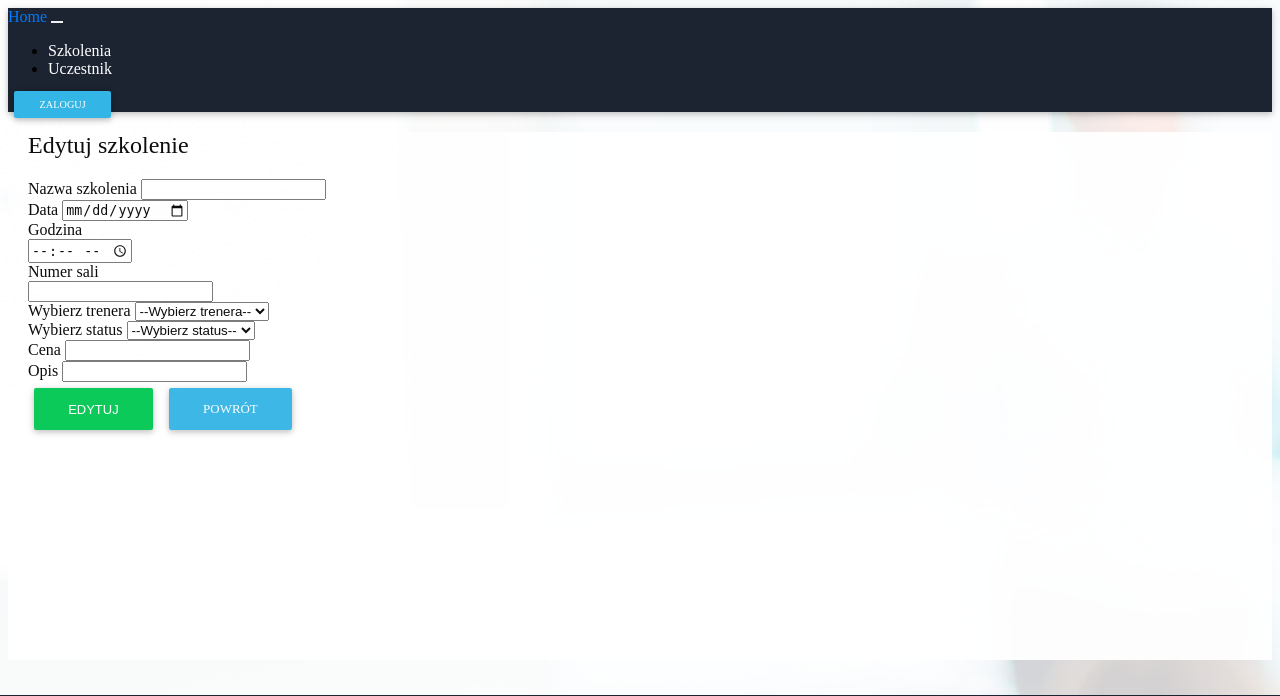
After one commit to Seldo97/Szkolenia_PWSZ, a PHP site: template Templates/Szkolenia/szkoleniaUpdate.html.twig in a window 1280 px wide. The commit adds this page. Shown: the top 696 px of the page. Run offline with PHP 8.4, Linux system fonts and the light colour scheme; the template is opened without the code that fills it, so the values that code supplies are empty; some libraries are stand-ins or nearby versions.

Commit message:
Wersja Artura

```diff
--- /dev/null
+++ b/Templates/Szkolenia/szkoleniaUpdate.html.twig
@@ -0,0 +1,58 @@
+{% extends 'base.html.twig' %}
+
+{% block title %}
+    Formularz
+{% endblock %}
+
+{% block body %}
+<form id = 'forms' method = 'POST' action = '{{url}}szkolenia/update' >
+        <div style="margin-left: 20px">
+            <h2 class="display-4"> Edytuj szkolenie </h2>
+                <div class="form-group">
+                    <div><label for="nazwa_firmy">Nazwa szkolenia</label>
+                        <input type="text" class="form-control  col-5" id="nazwa"
+                               name="nazwa" required="required" value="{{ szkolenie.nazwa }}"></div>
+                    <div><label for="data">Data</label>
+                        <input type="date" class="form-control  col-5" id="data"
+                               name="data" required="required" value={{ szkolenie.data }}></div>
+                    <label for="godzina">Godzina</label>
+                    <div><input type="time" class="form-control  col-5" id="godzina"
+                                name="godzina" required="required" value={{ szkolenie.godzina }}></div>
+                    <label for="nr_sali">Numer sali</label>
+                    <div><input type="numeric" class="form-control  col-5" id="nr_sali"
+                                name="nr_sali" required="required" value={{ szkolenie.nr_sali }}></div>
+                    <div class="form-group">
+                        <label for="id_trener">Wybierz trenera</label>
+                        <select name="id_trener" class="form-control col-5">
+                            <option value="">--Wybierz trenera--</option>
+                            {% for trener in trenerzy %}
+                                {% if sesja.email == trener.email %}
+                                    <option value={{trener.id_trener}} selected >{{trener.imie}} {{trener.nazwisko}}</option>
+                                {% elseif sesja.id_uprawnienia == 2 or sesja.id_uprawnienia == 4 %}
+                                    <option value={{trener.id_trener}}>{{trener.imie}} {{trener.nazwisko}}</option>
+                                {% endif %}
+                            {% endfor %}
+                        </select>
+                    </div>
+                    <div class="form-group">
+                        <label for="id_status">Wybierz status</label>
+                        <select name="id_status" class="form-control col-5">
+                            <option value="">--Wybierz status--</option>
+                                <option value="1">Dostępne</option>
+                                <option value="2">Odwołane</option>
+                                <option value="3">Zakończone</option>
+                        </select>
+                    </div>
+                    <div><label for="cena">Cena</label>
+                        <input type="number" class="form-control  col-5" id="cena"
+                               name="cena" required="required" step=".01" value={{ szkolenie.cena }}></div>
+                    <div><label for="opis">Opis</label>
+                        <input type="text" class="form-control  col-5" id="opis"
+                               name="opis" value={{ szkolenie.opis }}></div>
+                    <input type="hidden" name="id" id="id" value={{id}}>
+                </div>
+                <button type="submit" class="btn btn-success">Edytuj</button>
+    <a href="{{url}}szkolenia" class="btn btn-info">Powrót</a>
+            </div>
+</form>
+{% endblock %}
--- a/Templates/Szkolenia/tabelaSzkolenia.html.twig
+++ b/Templates/Szkolenia/tabelaSzkolenia.html.twig
@@ -64,7 +64,8 @@
                        {% if sesja.id_uprawnienia == 1 or sesja.id_uprawnienia is not defined %}
                            <a class="btn btn-primary" href="{{url}}szkolenia/zapisz-sie/{{szkolenie.id_szkolenie}}" role="button">Zapisz się</a>
                        {% elseif sesja.id_uprawnienia > 1 %}
-                           <a class="btn btn-secondary" href="{{url}}szkolenia/sprawdz_obecnosc/{{szkolenie.id_szkolenie}}" role="button">Sprawdź obecność</a>
+                           <a class="btn btn-secondary" href="{{url}}szkolenia/sprawdz_obecnosc/{{szkolenie.id_szkolenie}}" role="button">Lista obecności</a>
+                           <a class="btn btn-info" href="{{url}}szkolenia/formularz/{{szkolenie.id_szkolenie}}" role="button">Edytuj</a>
                            <a class="btn btn-danger" href="{{url}}szkolenia/usun/{{szkolenie.id_szkolenie}}" role="button">Usuń</a>
                        {% endif %}
                    </div>
--- a/class/Controllers/Main.php
+++ b/class/Controllers/Main.php
@@ -62,6 +62,7 @@ final class Main extends Controller
 
         } catch(\Exception $e) {
             $this->redirect('404.html');
+            //d($e);
         }
 
     }
--- a/class/Tools/Router.php
+++ b/class/Tools/Router.php
@@ -28,6 +28,8 @@ class Router
           self::$router->map('POST','szkolenia/zapisz_obecnosc/?', array('controller' => 'Szkolenie', 'action' => 'zapiszObecnosc'), 'zapiszObecnosc');
           self::$router->map('GET','szkolenia/zmien_obecnosc_tak/[i:id]/?', array('controller' => 'Szkolenie', 'action' => 'zmienObecnoscTak'), 'zmienObecnoscTak');
           self::$router->map('GET','szkolenia/zmien_obecnosc_nie/[i:id]/?', array('controller' => 'Szkolenie', 'action' => 'zmienObecnoscNie'), 'zmienObecnoscNie');
+          self::$router->map('POST','szkolenia/update/?', array('controller' => 'Szkolenie', 'action' => 'update'), 'aktualizujDane');
+          self::$router->map('GET','szkolenia/formularz/[i:id]/?', array('controller' => 'Szkolenie', 'action' => 'createForm'), 'stworzFormularz');
 
           //Tabela uczestnik
           self::$router->map('GET','uczestnik', array('controller' => 'Uczestnik', 'action' => 'showView'), 'uczestnikTabela');
--- a/conf.ini
+++ b/conf.ini
@@ -10,7 +10,7 @@ port = 80
 domain = "localhost"
 
 [MySQL]
-database = "szkolenia3"
+database = "szkolenia"
 host = "localhost"
 type = "mysql"
 port = "3306"
```
Also changed, not shown: class/Controllers/Szkolenie.php (+38 -0 lines), class/Models/Szkolenie.php (+25 -0 lines), images/bg6.png (added), images/bg7.jpg (added), images/bg8.jpg (added), images/bg9.jpg (added), 2 other files.
